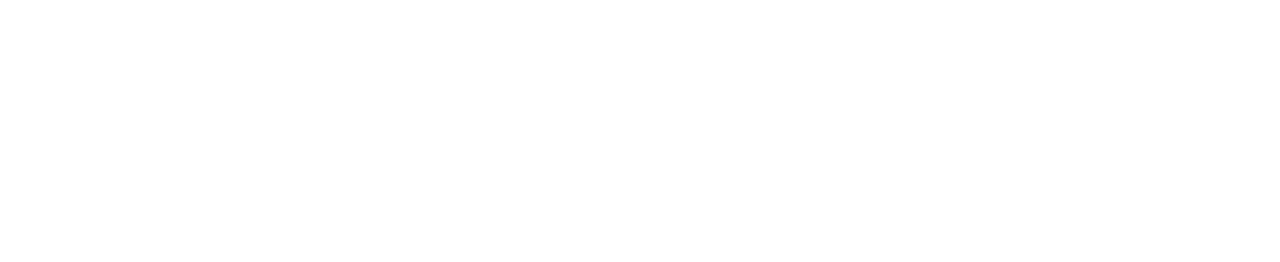
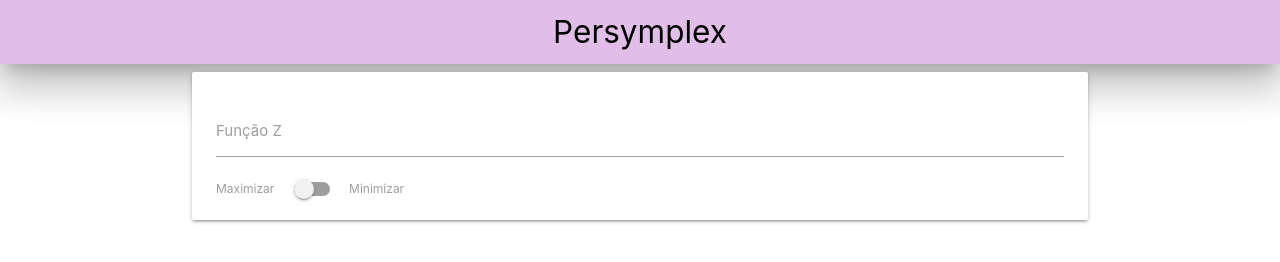
Before and after one commit to phazevedo/Persymplex, a plain HTML site: page index.html in a window 1280 px wide. Drawn offline with nearby package versions, Linux system fonts and the light colour scheme; files that its build step writes are made by us from their sources.

Commit message:
Adicionado Materialize

```diff
--- a/index.html
+++ b/index.html
@@ -1,5 +1,6 @@
 <!DOCTYPE html>
 <html lang="pt-BR">
+
 <head>
     <title>
         Persymplex
@@ -9,9 +10,39 @@
     <meta charset="utf-8">
 
     <link rel="stylesheet" href="reset.css">
+    <link rel="stylesheet" href="custom.css">
     <link href="https://fonts.googleapis.com/css?family=Roboto:400,500,700,900" rel="stylesheet">
+    <link href="http://fonts.googleapis.com/icon?family=Material+Icons" rel="stylesheet">
+    <link rel="stylesheet" href="https://cdnjs.cloudflare.com/ajax/libs/materialize/0.98.2/css/materialize.min.css">
+
 </head>
+
 <body>
+    <script type="text/javascript" src="https://code.jquery.com/jquery-2.1.1.min.js"></script>
+    <script src="https://cdnjs.cloudflare.com/ajax/libs/materialize/0.98.2/js/materialize.min.js"></script>
+    <nav class="purple lighten-4 z-depth-5">
+        <div class="nav-wrapper">
+            <a href="#" class="brand-logo center black-text">Persymplex</a>
+        </div>
+    </nav>
+    <div class="container">
+        <div class="card">
+            <div class="card-content">
+                <div class="input-field">
+                    <input id="function_z" type="text" class="validate">
+                    <label for="function_z">Função Z</label>
+                </div>
+                <div class="switch">
+                    <label>
+                    Maximizar
+                    <input type="checkbox">
+                    <span class="lever"></span>
+                    Minimizar
+                    </label>
+                </div>
+            </div>
+        </div>
+    </div>
+</body>
 
-</body>
 </html>
```
Also changed, not shown: css/custom.css (added). Lines whose indentation alone changed are shown as unchanged.
